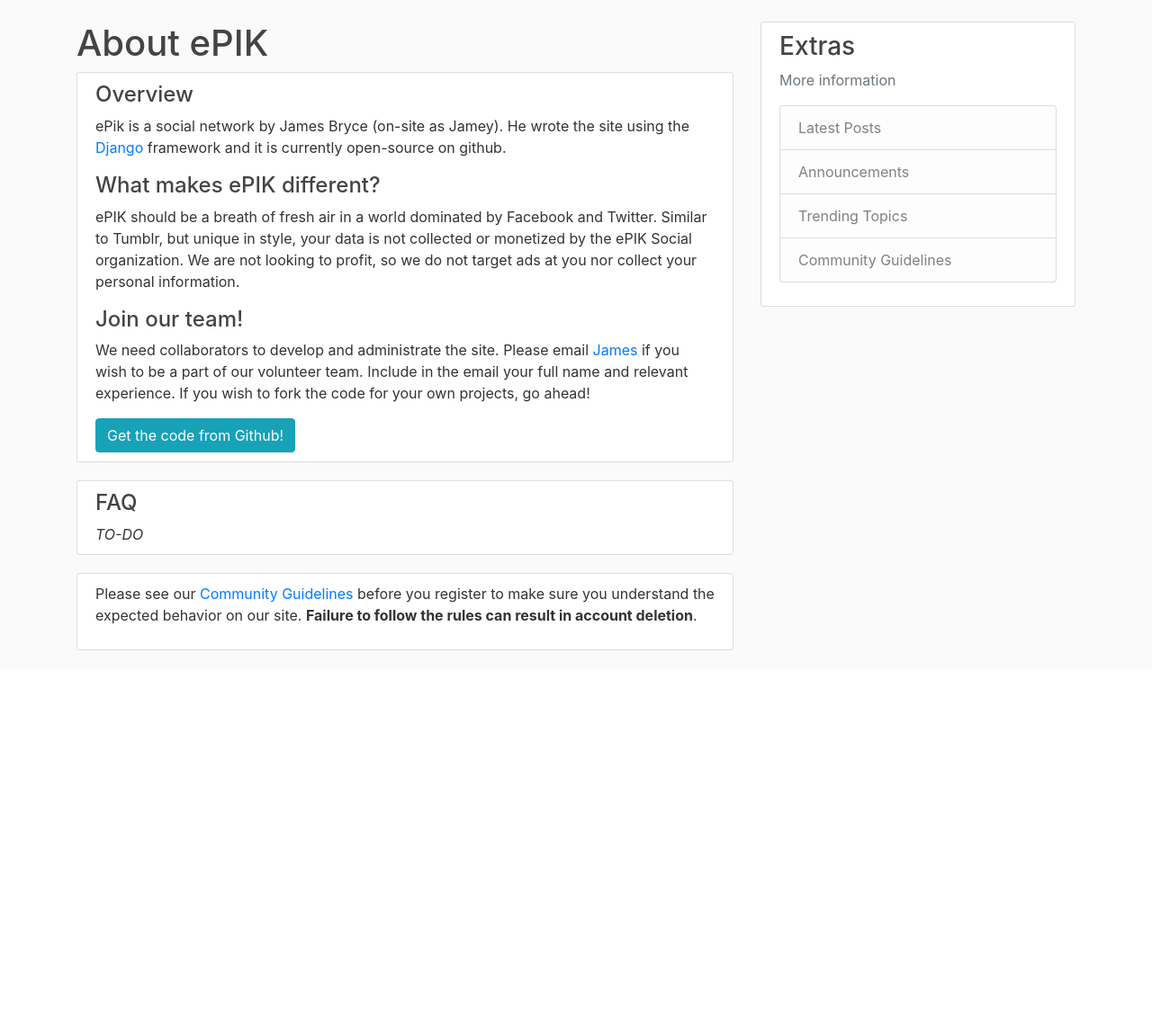
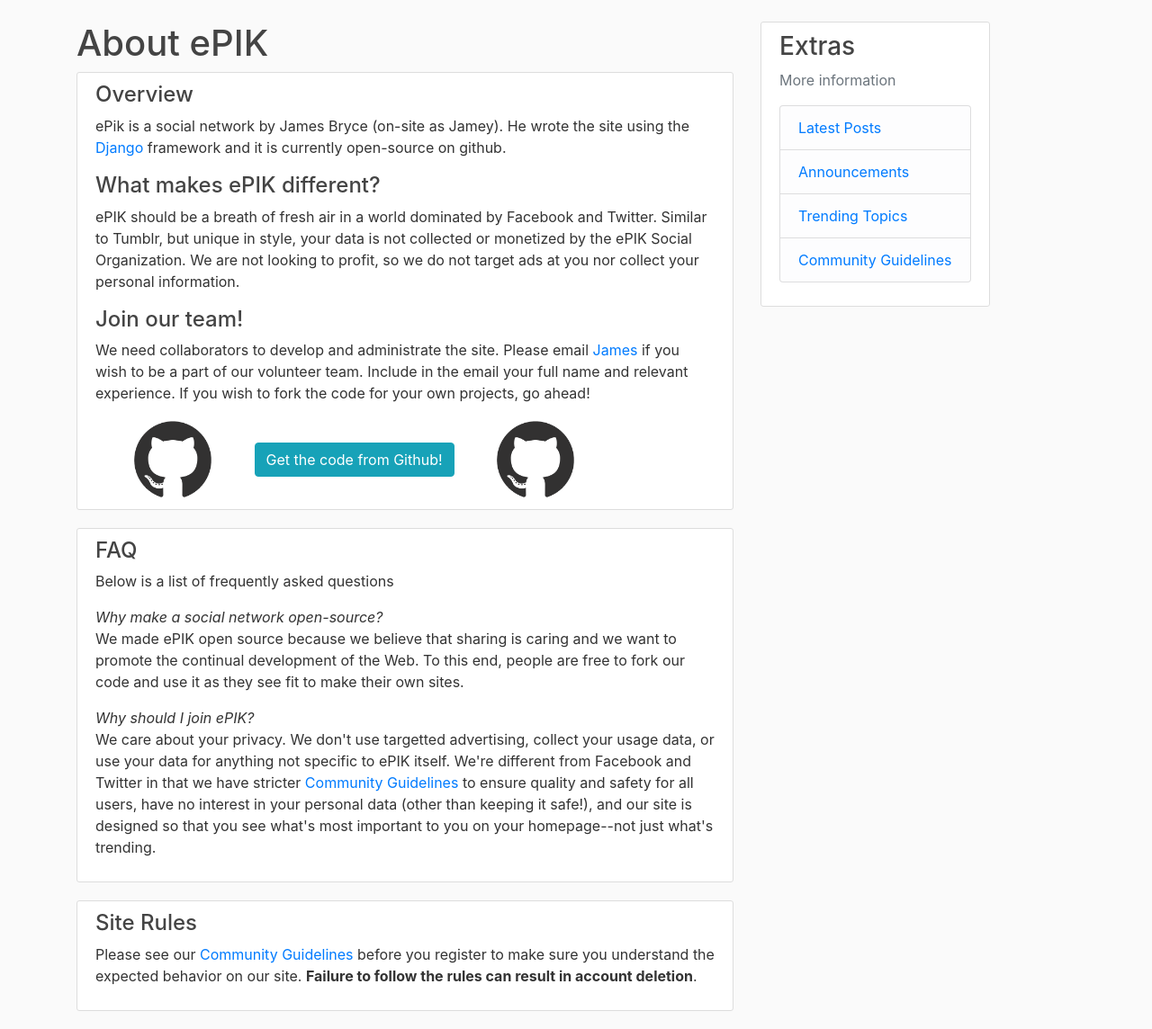
Before and after one commit to jybryce4/epik-social, a Django app: page /about/ in a window 1280 px wide. Shown: the part 56-1200 px from the top of the page at 90% size. Before the commit the page ends 779 px from the top, so only its background shows below. Run offline with Django 3.2, Linux system fonts and the light colour scheme; some libraries are stand-ins or nearby versions.

Commit message:
made a lot of improvements to the profile pages; made sidebar have a fixed position

```diff
--- a/blog/templates/blog/about.html
+++ b/blog/templates/blog/about.html
@@ -12,7 +12,7 @@
         <h4>What makes ePIK different?</h4>
         <p>
             ePIK should be a breath of fresh air in a world dominated by Facebook and Twitter. Similar to Tumblr, but unique in style, your data is not collected
-            or monetized by the ePIK Social organization. We are not looking to profit, so we do not target ads at you nor collect your personal information.
+            or monetized by the ePIK Social Organization. We are not looking to profit, so we do not target ads at you nor collect your personal information.
         </p>
 
         <h4>Join our team!</h4>
@@ -23,15 +23,41 @@
             If you wish to fork the code for your own projects, go ahead!
         </p>
 
+        <img class="img-fluid w-25" src="../../../media/github_logo.png">
         <a class="btn btn-info" href="https://github.com/jybryce4/epik-social">Get the code from Github!</a>
+        <img class="img-fluid w-25" src="../../../media/github_logo.png">
     </div>
 
     <div class="content-section">
         <h4>FAQ</h4>
-        <em>TO-DO</em>
+        <p>Below is a list of frequently asked questions</p>
+
+        <em>Why make a social network open-source?</em>
+        <p>
+            We made ePIK open source because we believe that
+            sharing is caring and we want to promote the
+            continual development of the Web. To this end,
+            people are free to fork our code and use it as they see
+            fit to make their own sites.
+        </p>
+
+        <em>Why should I join ePIK?</em>
+        <p>
+            We care about your privacy. We don't use
+            targetted advertising, collect your usage data,
+            or use your data for anything not specific to ePIK
+            itself. We're different from Facebook and Twitter in
+            that we have stricter <a href="#">Community Guidelines</a>
+            to ensure quality and safety for all users, have no interest
+            in your personal data (other than keeping it safe!), and our
+            site is designed so that you see what's most important to you
+            on your homepage--not just what's trending.
+        </p>
+
     </div>
 
     <div class="content-section">
+        <h4>Site Rules</h4>
         <p>
             Please see our <a href="#">Community Guidelines</a> before you register to make
             sure you understand the expected behavior on our site. <strong>Failure
--- a/blog/templates/blog/base.html
+++ b/blog/templates/blog/base.html
@@ -18,7 +18,7 @@
          <nav class="navbar navbar-expand-md navbar-dark bg-steel fixed-top">
             <div class="container">
                {% if user.is_authenticated %}
-                  <a class="navbar-brand mr-4" href="{% url 'blog-home' %}">{{ user }}'s ePIK</a>
+                  <a class="navbar-brand mr-4" href="{% url 'blog-home' %}">{{ user.first_name }}'s ePIK</a>
                {% else %}
                   <a class="navbar-brand mr-4" href="{% url 'blog-home' %}">ePIK</a>
                {% endif %}
@@ -33,8 +33,8 @@
                   <!-- Navbar Right Side -->
                   <div class="navbar-nav">
                      {% if user.is_authenticated %}
-                        <a class="nav-item nav-link btn btn-primary btn-sm mt-1 mb-1" href={% url 'post-create' %}>+New Post</a>
-                        <a class="nav-item nav-link" href={% url 'profile' %}>Profile</a>
+                        <a class="nav-item nav-link btn btn-primary btn-sm mt-1 mb-1" href={% url 'post-create' %}>Create New Post</a>
+                        <a class="nav-item nav-link" href={% url 'profile' %}>Settings</a>
                         <a class="nav-item nav-link" href="{% url 'logout' %}">Logout</a>
                      {% else %}
                         <a class="nav-item nav-link" href="{% url 'login' %}">Login</a>
@@ -58,14 +58,14 @@
             {% block content %}{% endblock content %}
             </div>
             <div class="col-md-4">
-               <div class="content-section">
+               <div class="content-section position-fixed">
                   <h3>Extras</h3>
                   <p class='text-muted'>More information
                   <ul class="list-group">
-                     <li class="list-group-item list-group-item-light">Latest Posts</li>
-                     <li class="list-group-item list-group-item-light">Announcements</li>
-                     <li class="list-group-item list-group-item-light">Trending Topics</li>
-                     <li class="list-group-item list-group-item-light">Community Guidelines</li>
+                     <li class="list-group-item list-group-item-light"><a href="#">Latest Posts</a></li>
+                     <li class="list-group-item list-group-item-light"><a href="#">Announcements</a></li>
+                     <li class="list-group-item list-group-item-light"><a href="#">Trending Topics</a></li>
+                     <li class="list-group-item list-group-item-light"><a href="#">Community Guidelines</a></li>
                   </ul>
                   </p>
                </div>
--- a/blog/templates/blog/public_profile.html
+++ b/blog/templates/blog/public_profile.html
@@ -7,6 +7,7 @@
             <div class="media-body">
                 <h2 class="account-heading">{{ user.first_name }} {{ user.last_name }}</h2>
                 <h4 class="text-primary">@{{ user.username }}</h4>
+                <h6 class="text-secondary">{{ user.profile.tagline }}</h6>
             </div>
         </div>
 
@@ -14,6 +15,10 @@
             <h4>About Me</h4>
             <p>{{ user.profile.bio }}</p>
         </div>
+
+        <div class="content-section">
+           <h5>View my website: <a class="text-primary" href="{{ user.profile.website }}">{{ user.profile.website }}</a></h5>
+        </div>
     </div>
 
         <a class="btn btn-info mb-4" href="{% url 'user-posts' user.username %}">View posts by {{ user.username }}</a>
--- a/users/forms.py
+++ b/users/forms.py
@@ -26,4 +26,4 @@
 
     class Meta:
         model = Profile
-        fields = ['image', 'first_name', 'last_name', 'tagline', 'bio']
+        fields = ['image', 'first_name', 'last_name', 'tagline', 'website', 'bio']
```
Also changed, not shown: users/models.py (+4 -3 lines), users/templates/users/profile.html (+5 -2 lines), db.sqlite3, media/github_logo.png (added), media/profile_pics/cat.png (added), users/migrations/0006_profile_website.py (added), users/migrations/0007_auto_20200530_1755.py (added), users/migrations/0008_auto_20200530_1805.py (added).
